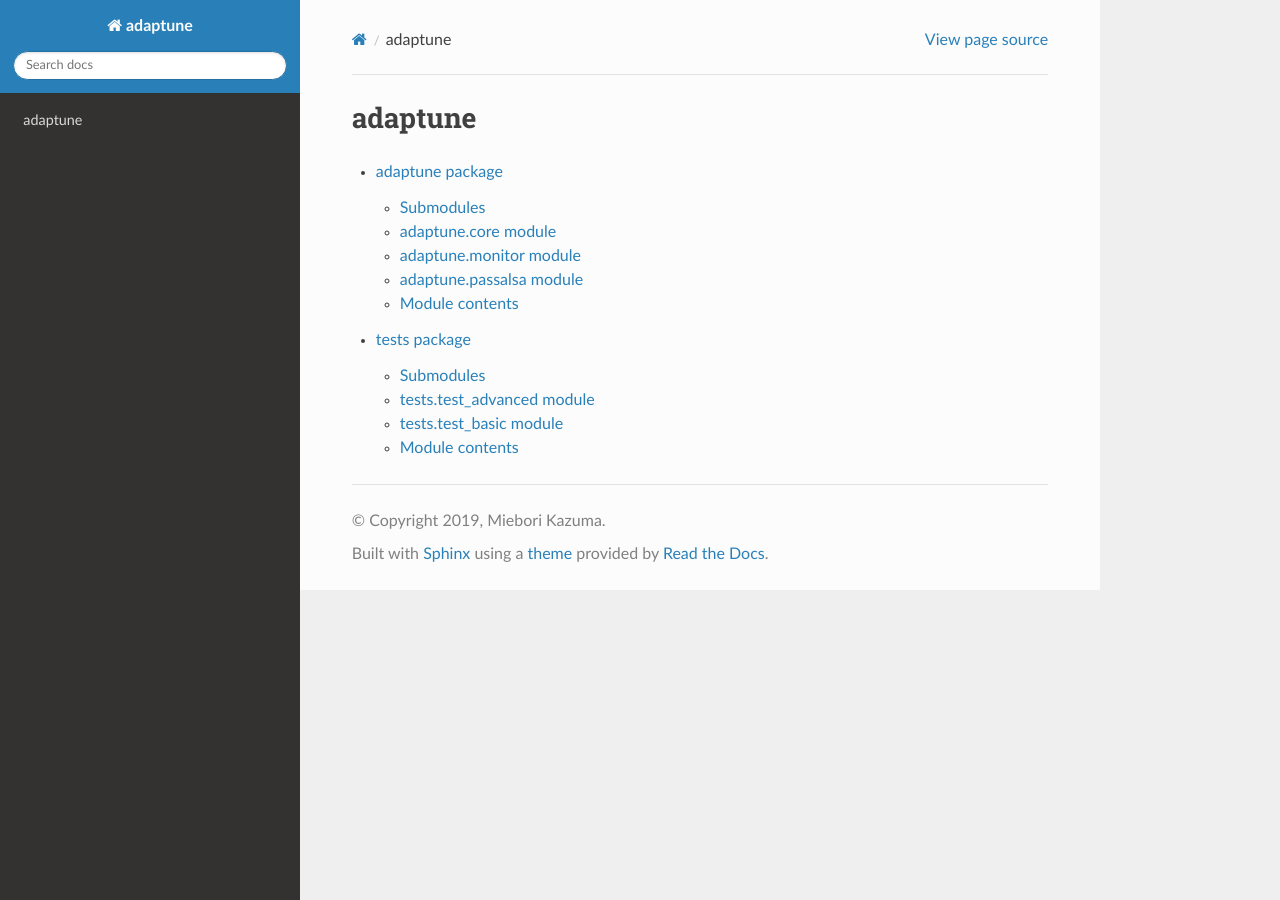
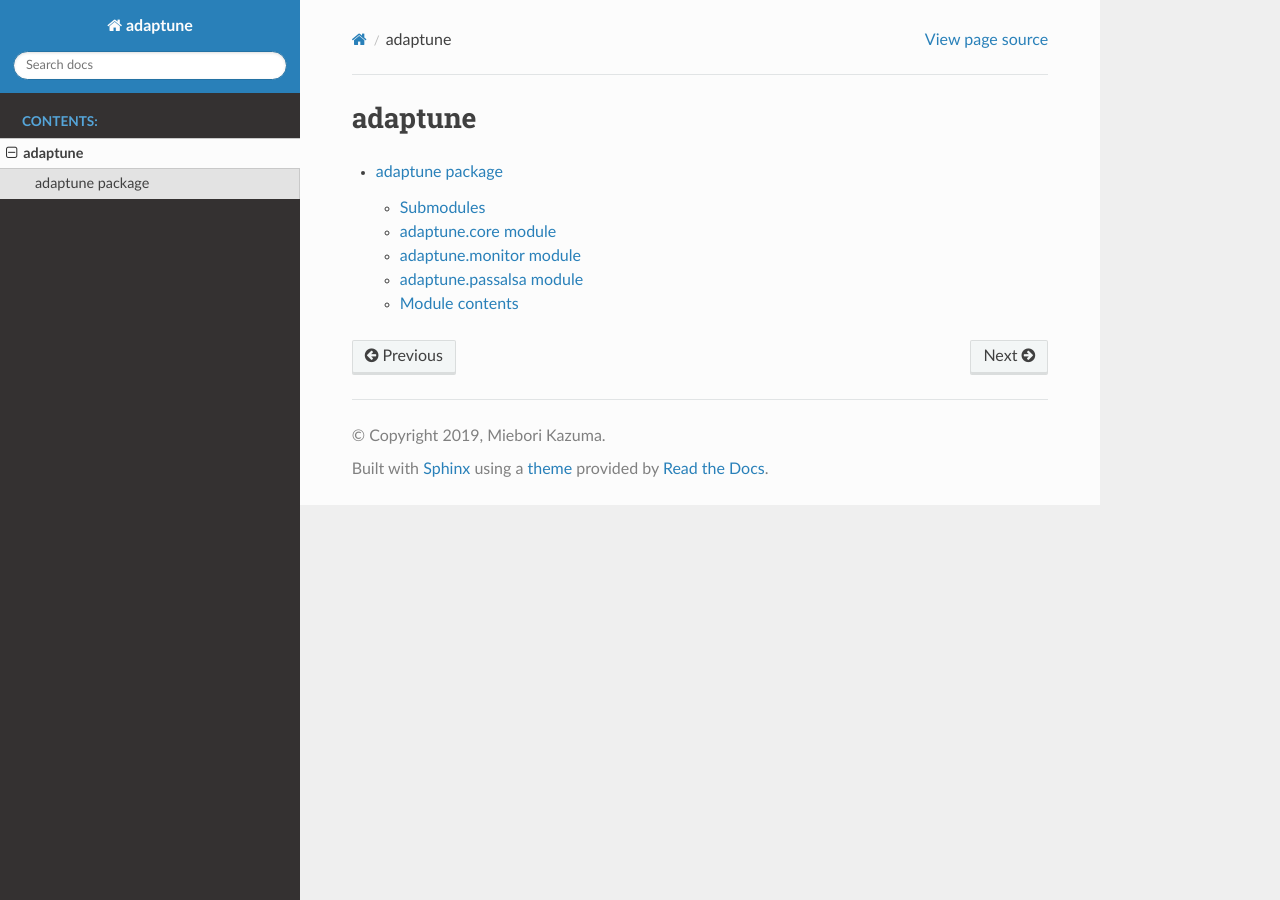
Before and after one commit to borley1211/audapter, a Sphinx documentation site: the page built from docs/modules.rst, in a window 1280 px wide. Built offline with Sphinx 7.4.7 and the Read the Docs theme 2.0.0, drawn with Linux system fonts in a browser that asks for light colours.

Commit message:
Update Pipfile

```diff
--- a/docs/index.rst
+++ b/docs/index.rst
@@ -10,6 +10,8 @@ Welcome to adaptune's documentation!
    :maxdepth: 2
    :caption: Contents:
 
+   modules
+
 
 
 Indices and tables
--- a/docs/modules.rst
+++ b/docs/modules.rst
@@ -5,4 +5,3 @@ adaptune
    :maxdepth: 4
 
    adaptune
-   tests
--- a/docs/tests.rst
+++ /dev/null
@@ -1,30 +0,0 @@
-tests package
-=============
-
-Submodules
-----------
-
-tests.test\_advanced module
----------------------------
-
-.. automodule:: tests.test_advanced
-   :members:
-   :undoc-members:
-   :show-inheritance:
-
-tests.test\_basic module
-------------------------
-
-.. automodule:: tests.test_basic
-   :members:
-   :undoc-members:
-   :show-inheritance:
-
-
-Module contents
----------------
-
-.. automodule:: tests
-   :members:
-   :undoc-members:
-   :show-inheritance:
```
Also changed, not shown: 1 other file.
